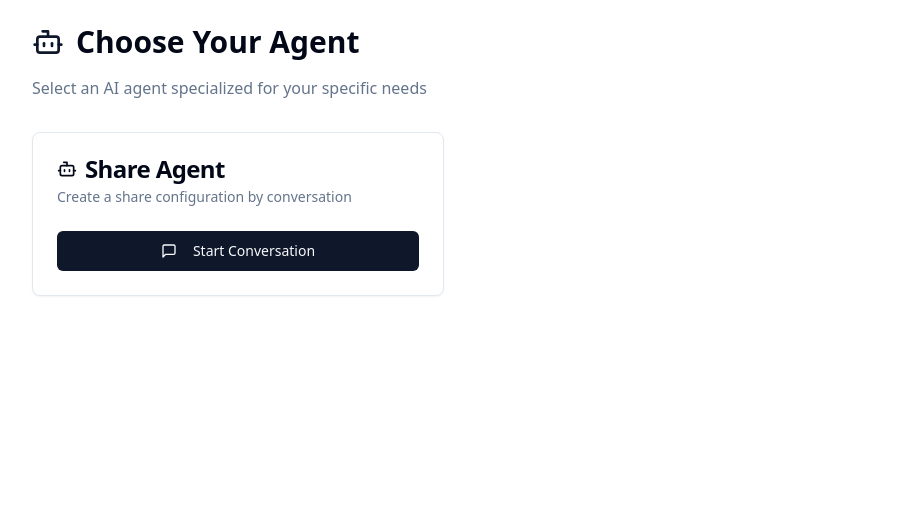
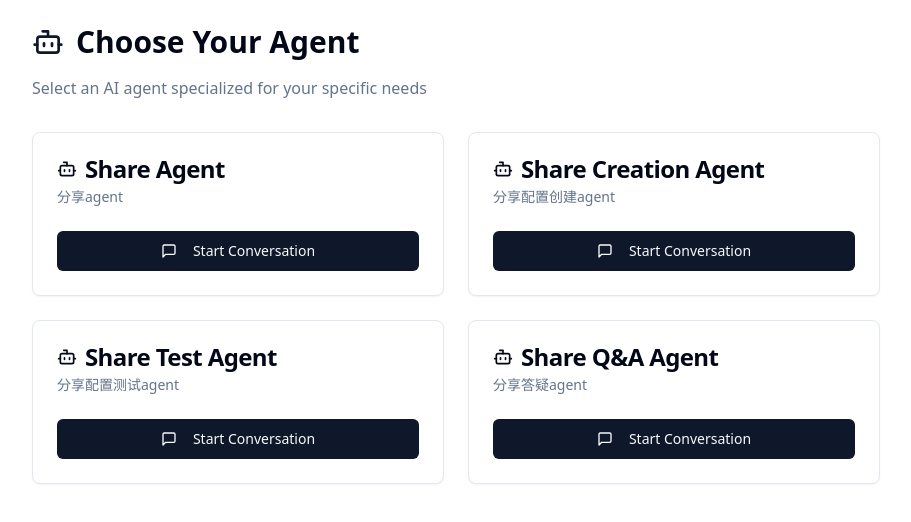
Before and after one commit to linyimin0812/fluent-form-chat, a React (Vite) app: page /agents in a window 1280 px wide. Shown: the top 522 px of the page, without its empty margins (184-1095 px from the left). Built offline with nearby package versions, Linux system fonts and the light colour scheme.

Commit message:
Update Agents.tsx

```diff
--- a/src/pages/Agents.tsx
+++ b/src/pages/Agents.tsx
@@ -13,7 +13,22 @@ const agents: Agent[] = [
   {
     id: "share-agent",
     name: "Share Agent",
-    description: "Create a share configuration by conversation"
+    description: "分享agent"
+  },
+  {
+    id: "share-creation-agent",
+    name: "Share Creation Agent",
+    description: "分享配置创建agent"
+  },
+  {
+    id: "share-test-agent",
+    name: "Share Test Agent",
+    description: "分享配置测试agent"
+  },
+  {
+    id: "share-qa-agent",
+    name: "Share Q&A Agent",
+    description: "分享答疑agent"
   }
 ];
 
```
